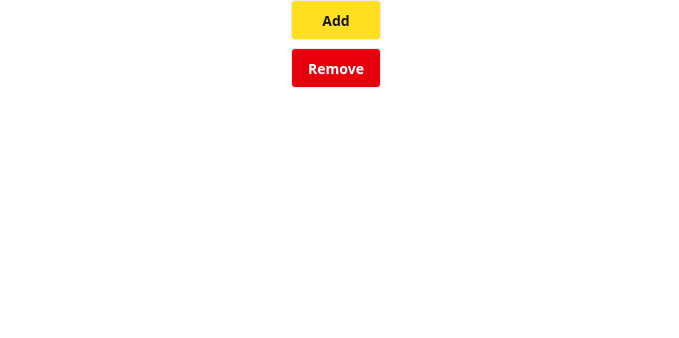
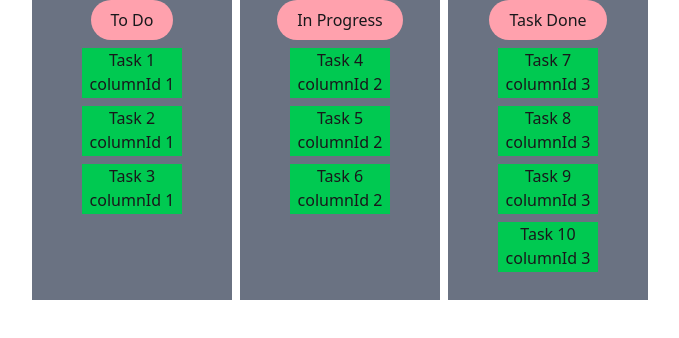
Before and after one commit to ariful97768/Task-Management2, a React (Vite) app: page / in a window 1280 px wide. Shown: the top 338 px of the page, without its empty margins (300-979 px from the left). Built offline with nearby package versions, Linux system fonts and the light colour scheme.

Commit message:
refactor: streamline task management by removing unused state and enhancing column layout

```diff
--- a/src/Components/Column.jsx
+++ b/src/Components/Column.jsx
@@ -2,7 +2,7 @@ import React, { useMemo, useState } from 'react';
 import { CSS } from '@dnd-kit/utilities';
 import { SortableContext, useSortable } from '@dnd-kit/sortable';
 import Task from './Task';
-const Column = ({ column, createTasks, tasks }) => {
+const Column = ({ column,  tasks }) => {
     const { setNodeRef, attributes, listeners, transform, transition } = useSortable({ id: `${column.id}-placeholder` });
     // const tasksId = useMemo(() => tasks.map((task) => task.id), [tasks]);
     const sortableItems = useMemo(() => {
@@ -18,11 +18,10 @@ const Column = ({ column, createTasks, tasks }) => {
         transform: CSS.Transform.toString(transform),
     }
 
-    // {...attributes} {...listeners} ref={setNodeRef} style={styles}
     return (
         <>
-            <div className='h-[300px] w-[150px] bg-gray-500 text-center space-y-2 flex flex-col items-center'>
-                <h2 className='bg-rose-300 rounded-2xl'>{column.title}</h2>
+            <div className='h-[300px] overflow-y-scroll w-[200px] bg-gray-500 text-center space-y-2 flex flex-col items-center'>
+                <h2 className='bg-rose-300 px-5 py-2 rounded-full'>{column.title}</h2>
                 <SortableContext items={sortableItems}>
                     {
                         tasks.map(task => (
@@ -40,7 +39,6 @@ const Column = ({ column, createTasks, tasks }) => {
                         </div>
                     )}
                 </SortableContext>
-                <button onClick={() => createTasks(column.id)} className="btn">Add Task</button>
             </div >
         </>
     );
--- a/src/Components/ColumnContainer.jsx
+++ b/src/Components/ColumnContainer.jsx
@@ -4,23 +4,25 @@ import { DndContext } from '@dnd-kit/core';
 import { arrayMove, SortableContext, useSortable } from '@dnd-kit/sortable';
 
 const Columns = () => {
-    const [columns, setColumns] = useState([]);
-    const [tasks, setTasks] = useState([]);
-    const [activeColumns, setActiveColumns] = useState([]);
+    const data = [
+        { id: 1, userId: 5453, title: 'Task 1', columnId: 1 },
+        { id: 2, userId: 5453, title: 'Task 2', columnId: 1 },
+        { id: 3, userId: 5453, title: 'Task 3', columnId: 1 },
+        { id: 4, userId: 5453, title: 'Task 4', columnId: 2 },
+        { id: 5, userId: 5453, title: 'Task 5', columnId: 2 },
+        { id: 6, userId: 5453, title: 'Task 6', columnId: 2 },
+        { id: 7, userId: 5453, title: 'Task 7', columnId: 3 },
+        { id: 8, userId: 5453, title: 'Task 8', columnId: 3 },
+        { id: 9, userId: 5453, title: 'Task 9', columnId: 3 },
+        { id: 10, userId: 5453, title: 'Task 10', columnId: 3 },
+    ]
 
-    const columnsId = useMemo(() => columns.map((column) => column.id), [columns]);
+    const [tasks, setTasks] = useState(data);
 
-    const createColumns = () => {
-        setColumns([...columns,
-        { id: columns.length + 1, title: `Column ${columns.length + 1}` }]);
-    }
+    const columnsId = [1, 2, 3]
+
     const createTasks = (id) => {
-        const newTasks =
-            setTasks([...tasks, { id: tasks.length + 1, title: `Task ${tasks.length + 1}`, columnId: id }]);
-    }
-
-    const removeColumns = () => {
-        setColumns(columns.slice(0, columns.length - 1));
+        setTasks([...tasks, { id: tasks.length + 1, title: `Task ${tasks.length + 1}`, columnId: id }]);
     }
 
     const onDragStart = (event) => {
@@ -70,22 +72,23 @@ const Columns = () => {
     return (
         <DndContext onDragStart={onDragStart} onDragOver={onDragOver}>
             <section className='flex items-center gap-2 justify-center'>
-
-                <div className='flex flex-col gap-2'>
-                    <button onClick={() => createColumns()} className='btn bg-yellow-300'>Add  </button>
-                    <button onClick={() => removeColumns()} className='btn bg-red-600 text-white'>Remove  </button>
-                </div>
                 <div className='flex gap-2 flex-row'>
-                    <SortableContext items={columns}>
-                        {columns.map((column) => (
-                            <Column
-                                key={column.id}
-                                column={column}
-                                // setTasks={setTasks}
-                                createTasks={createTasks}
-                                tasks={tasks.filter((task) => task.columnId === column.id)}
-                            />
-                        ))}
+                    <SortableContext items={tasks}>
+                        <Column
+                            column={{ id: 1, title: 'To Do' }}
+                            createTasks={createTasks}
+                            tasks={tasks.filter((task) => task.columnId === 1)}
+                        />
+                        <Column
+                            column={{ id: 2, title: 'In Progress' }}
+                            createTasks={createTasks}
+                            tasks={tasks.filter((task) => task.columnId === 2)}
+                        />
+                        <Column
+                            column={{ id: 3, title: 'Task Done' }}
+                            createTasks={createTasks}
+                            tasks={tasks.filter((task) => task.columnId === 3)}
+                        />
                     </SortableContext>
                 </div>
             </section>
```
